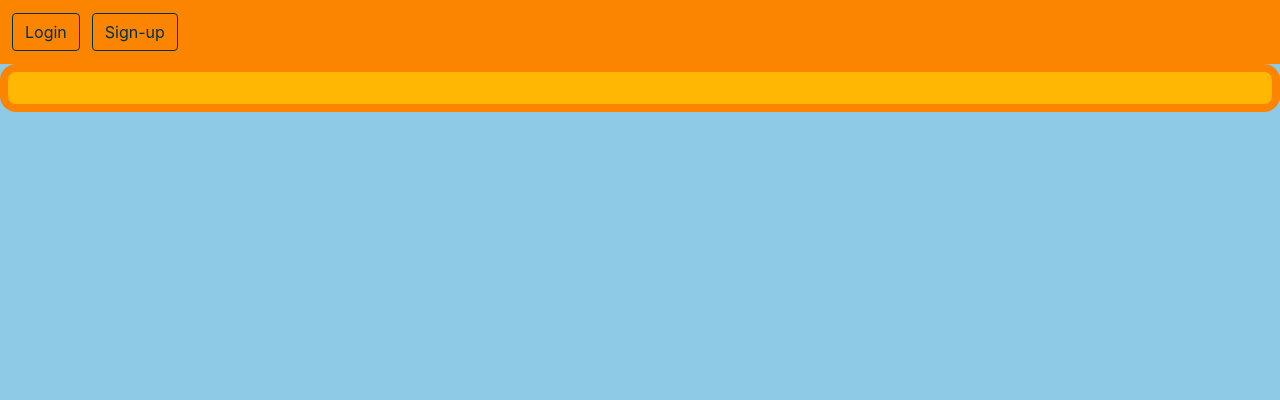
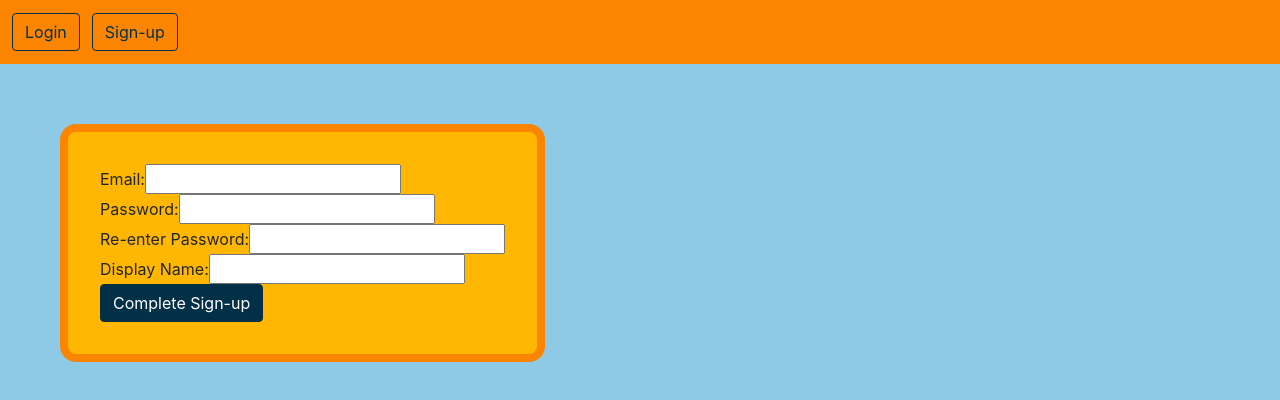
Before and after one commit to blakdragon39/CodenameMapleWebsite, a React (Create React App) app: page /sign-up in a window 1280 px wide. Shown: the top 400 px of the page. Built offline with nearby package versions, Linux system fonts and the light colour scheme.

Commit message:
Added rough sign up form:

```diff
--- a/src/App.js
+++ b/src/App.js
@@ -4,7 +4,7 @@ import './theme.css'
 import { BrowserRouter, Route, Switch } from 'react-router-dom'
 import Home from './components/Home'
 import NavBar from './components/common/NavBar'
-import SignUp from './components/SignUp'
+import SignUp from './components/signUp/SignUp'
 
 function App() {
     return (
--- a/src/components/SignUp.js
+++ /dev/null
@@ -1,17 +0,0 @@
-import React from 'react'
-import Surround from './common/Surround'
-
-const SignUp = () => {
-
-    return (
-        <div>
-            <Surround>
-                <form>
-
-                </form>
-            </Surround>
-        </div>
-    )
-}
-
-export default SignUp
--- /dev/null
+++ b/src/components/hooks/useControlledInput.js
@@ -0,0 +1,15 @@
+import { useState } from 'react'
+
+const useControlledInput = (type) => {
+    const [value, setValue] = useState('')
+
+    const onChange = (event) => setValue(event.target.value)
+
+    return {
+        type,
+        value,
+        onChange
+    }
+}
+
+export default useControlledInput
--- /dev/null
+++ b/src/components/signUp/SignUp.css
@@ -0,0 +1,11 @@
+.content {
+  display: flex;
+  margin-left: 60px;
+  margin-top: 60px;
+}
+
+.surround {
+  padding: 32px;
+}
+
+/*# sourceMappingURL=SignUp.css.map */
--- /dev/null
+++ b/src/components/signUp/SignUp.js
@@ -0,0 +1,42 @@
+import React, { useState } from 'react'
+import useControlledInput from '../hooks/useControlledInput'
+import Button from 'react-bootstrap/Button'
+import Surround from '../common/Surround'
+import './SignUp.css'
+
+const SignUp = () => {
+    const email = useControlledInput('text')
+    const password = useControlledInput('password')
+    const reEnterPassword = useControlledInput('password')
+    const displayName = useControlledInput('text)')
+
+    return (
+        <div className='content'>
+            <Surround>
+                <form>
+                    <div>
+                        <span>Email:</span>
+                        <input {...email} />
+                    </div>
+                    <div>
+                        <span>Password:</span>
+                        <input {...password} />
+                    </div>
+                    <div>
+                        <span>Re-enter Password:</span>
+                        <input {...reEnterPassword} />
+                    </div>
+                    <div>
+                        <span>Display Name:</span>
+                        <input {...displayName} />
+                    </div>
+                    <div>
+                        <Button type='submit' variant='secondary'>Complete Sign-up</Button>
+                    </div>
+                </form>
+            </Surround>
+        </div>
+    )
+}
+
+export default SignUp
--- /dev/null
+++ b/src/components/signUp/SignUp.scss
@@ -0,0 +1,9 @@
+.content {
+    display: flex;
+    margin-left: 60px;
+    margin-top: 60px;
+}
+
+.surround {
+    padding: 32px;
+}
```
Also changed, not shown: 1 other file (tests, documents, lock files or other folders).
